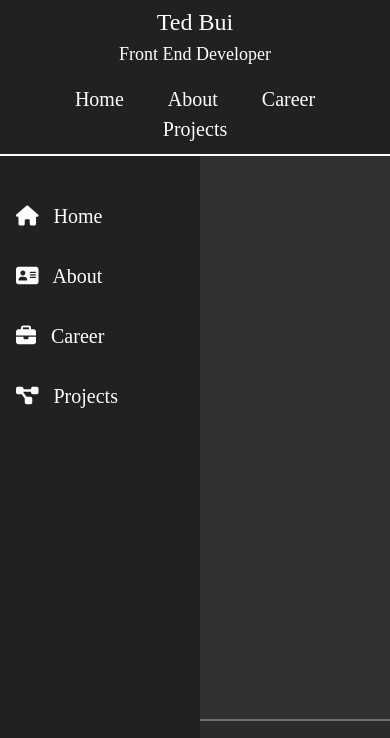
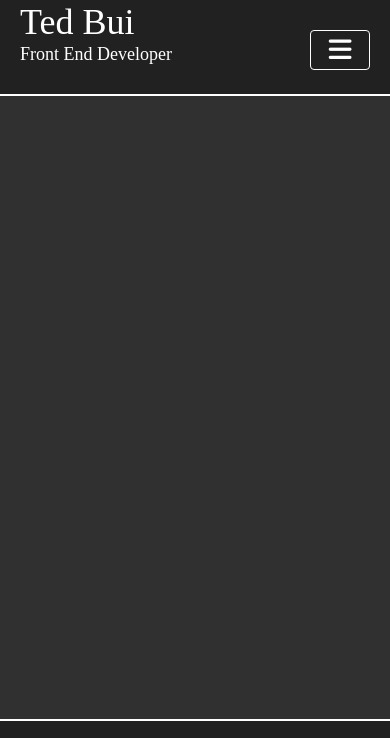
Before and after one commit to TedoBoiyo/Portfolio, a plain HTML site: page index.html in a window 390 px wide. Shown: the top 738 px of the page. Drawn offline with nearby package versions, Linux system fonts and the light colour scheme; some packages are replaced by stand-ins of ours.

Commit message:
Added responsive menu design

```diff
--- a/index.html
+++ b/index.html
@@ -4,7 +4,7 @@
     <meta charset="utf-8" />
     <meta name="viewport" content="width=device-width, initial-scale=1.0">
     <title>Ted Bui's Personal Website</title>
-    <link rel="stylesheet" type="text/css" href="css/site.css">
+    <link rel="stylesheet" type="text/css" href="scripts/ext-modules/psFramework/css/psFramework.css">
     <link rel="stylesheet" type="text/css" href="scripts/ext-modules/psMenu/css/psMenu.css">
     <link rel="stylesheet" href="https://stackpath.bootstrapcdn.com/bootstrap/4.3.1/css/bootstrap.min.css" integrity="sha384-ggOyR0iXCbMQv3Xipma34MD+dH/1fQ784/j6cY/iJTQUOhcWr7x9JvoRxT2MZw1T" crossorigin="anonymous">
     <link rel="stylesheet" href="https://maxcdn.bootstrapcdn.com/bootstrap/3.3.7/css/bootstrap-theme.min.css" integrity="sha384-rHyoN1iRsVXV4nD0JutlnGaslCJuC7uwjduW9SVrLvRYooPp2bWYgmgJQIXwl/Sp" crossorigin="anonymous">
--- a/css/site.scss
+++ b/scripts/ext-modules/psFramework/css/psFramework.scss
@@ -13,17 +13,13 @@
         display: inline-block;
 
         .name-title {
-            font-size: 24px;
+            font-size: 36px;
             line-height: 5px;
         }
 
         .position-title {
             font-size: 18px;
         }
-    }
-
-    @media screen and (max-width: 991px) {
-        text-align: center;
     }
 
     .top-nav {
@@ -34,6 +30,26 @@
             font-size: 20px;
             color: #FFFFFF;
             margin: 20px;
+        }
+    }
+
+    .collapsed-menu {
+        display: inline-block;
+        height: 100%;
+    }
+
+    .nav-button {
+        height: 40px;
+        width: 60px;
+        margin-top: 10px;
+        border: 1px solid white;
+        padding: 0;
+        font-size: 26px;
+        color: white;
+        float: right;
+
+        &:hover {
+            color: #888;
         }
     }
 }
@@ -82,6 +98,10 @@ footer {
         opacity: 1;
         transition-duration: 0.3s;
         -webkit-transition-duration: 0.3s;
+    }
+
+    @media screen and (max-width: 430px) {
+        opacity: 1;
     }
 }
 
--- a/scripts/ext-modules/psFramework/psFramework.controller.js
+++ b/scripts/ext-modules/psFramework/psFramework.controller.js
@@ -6,21 +6,61 @@
         .controller('psFrameworkController', psFrameworkController);
 
     psFrameworkController.$inject = [
-        '$scope'
+        '$scope',
+        '$window',
+        '$timeout',
+        '$rootScope'
     ];
 
-    function psFrameworkController($scope) {
+    function psFrameworkController($scope, $window, $timeout, $rootScope) {
         var vm = this;
 
         activate();
 
         function activate() {
-            $scope.$on('menu-item-selected-event', routeEvent)
+            $scope.isMenuVisible = true;
+            $scope.isMenuButtonVisible = true;
+
+            $($window).on('resize.psFramework', function(){
+                $scope.$apply(function() {
+                    checkWidth();
+                    broadcastMenuState();
+                });
+            });
+
+            $scope.$on("$destroy", function() {
+                $($window).off("resize.psFramework"); // remove the handler
+            });
+
+            var checkWidth = function () {
+                var width = Math.max($($window).innerWidth(), $window.innerWidth);
+                $scope.isMenuVisible = (width > 430);
+                $scope.isMenuButtonVisible = !$scope.isMenuVisible;
+            };
+
+            $scope.menuButtonClicked = function() {
+                $scope.isMenuVisible = !$scope.isMenuVisible;
+                broadcastMenuState();
+            }
+
+            var broadcastMenuState = function() {
+                $rootScope.$broadcast('menu-show', {
+                    show: $scope.isMenuVisible
+                });
+            }
+
+            $timeout(function() {
+                checkWidth();
+            }, 0);
+
+
+
+            $scope.$on('menu-item-selected-event', function(evt, data){
+                $scope.routeString = data.route;
+                checkWidth();
+                broadcastMenuState();
+            });
         };
-
-        function routeEvent (evt, data) {
-            $scope.routeString = data.route;
-        }
     }
 
     ///////////
--- a/scripts/ext-modules/psFramework/psFrameworkTemplate.html
+++ b/scripts/ext-modules/psFramework/psFrameworkTemplate.html
@@ -1,17 +1,21 @@
 <div class="title-bar">
-    <div class="title-area col-lg-3 col-sm-12">
+    <div class="row">
+        <div class="title-area col-9">
             <p class="name-title">{{name}}</p>
             <p class="position-title">{{position}}</p>
         </div>
-    <div id="topNav" class="top-nav col-lg-6 col-sm-12">
+        <div class="collapsed-menu col-3" ng-if="isMenuButtonVisible" ng-click="menuButtonClicked()">
+            <button type="button" class="btn nav-button">
+                <i class="fa fa-bars"></i>
+            </button>
+        </div>
+        <!-- <div id="topNav" class="top-nav col-lg-6 col-sm-12">
 
             <a href="">Home</a>
             <a href="">About</a>
             <a href="">Career</a>
             <a href="">Projects</a>
-    </div>
-    <div class="mobile-nav-btn">
-        <!-- <button id="navBtn" class="navBtn icon-sm"><img src="content/images/bars-solid.svg" /></button> -->
+        </div> -->
     </div>
 </div>
 <div ng-transclude></div>
--- a/scripts/ext-modules/psMenu/css/psMenu.scss
+++ b/scripts/ext-modules/psMenu/css/psMenu.scss
@@ -3,7 +3,7 @@
     background-color: #212121;
     color: white;
     padding-left: 0;
-    width: 200px;
+    width: 100%;
     min-height: 100vh;
     padding-top: 30px;
     z-index: 1;
@@ -53,5 +53,12 @@
         .menu-icon {
             margin-right: 10px;
         }
+
+        .menu-active-indicator {
+            float: right;
+            color: white;
+            margin-right: 0;
+            margin-top: 8px;
+        }
     }
 }
--- a/scripts/ext-modules/psMenu/psMenu.controller.js
+++ b/scripts/ext-modules/psMenu/psMenu.controller.js
@@ -14,12 +14,22 @@
         var vm = this;
         vm.setActiveElement = setActiveElement;
         vm.setRoute = setRoute;
+        vm.getActiveElement = getActiveElement;
 
         activate();
 
+
         function activate() {
+            $scope.showMenu = false;
 
+            $scope.$on('menu-show', function (evt, data) {
+                $scope.showMenu = data.show;
+            });
         };
+
+        function getActiveElement() {
+            return $scope.activeElement;
+        }
 
         function setActiveElement(elem) {
             $scope.activeElement = elem;
--- a/scripts/ext-modules/psMenu/psMenuItem.directive.js
+++ b/scripts/ext-modules/psMenu/psMenuItem.directive.js
@@ -17,6 +17,11 @@
             },
             templateUrl: 'scripts/ext-modules/psMenu/psMenuItemTemplate.html',
             link: function(scope, elem, attr, ctrl) {
+
+                scope.isActive = function () {
+                    return elem === ctrl.getActiveElement();
+                }
+
                 elem.on('click', function(evt) {
                     evt.stopPropagation();
                     evt.preventDefault();
--- a/scripts/ext-modules/psMenu/psMenuItemTemplate.html
+++ b/scripts/ext-modules/psMenu/psMenuItemTemplate.html
@@ -3,4 +3,5 @@
         <i class="fa {{icon}} menu-icon"></i>
         {{label}}
     </div>
+    <i class="fa fa-2x fa-caret-left menu-active-indicator" ng-if="isActive()"></i>
 </li>
--- a/scripts/ext-modules/psMenu/psMenuTemplate.html
+++ b/scripts/ext-modules/psMenu/psMenuTemplate.html
@@ -1,3 +1,3 @@
-<div class="menu-area">
+<div class="menu-area" ng-show="showMenu">
     <ul class="menu" ng-transclude></ul>
 </div>
```
Also changed, not shown: scripts/ext-modules/psFramework/css/psFramework.css, scripts/ext-modules/psMenu/css/psMenu.css, 4 other files. Lines whose indentation alone changed are shown as unchanged.
